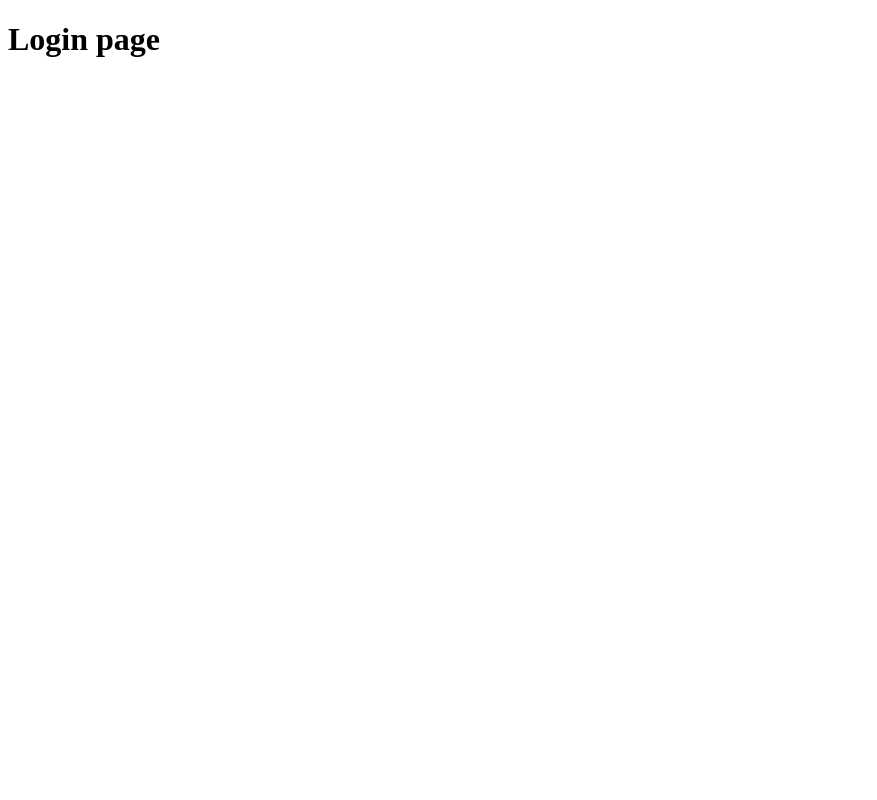
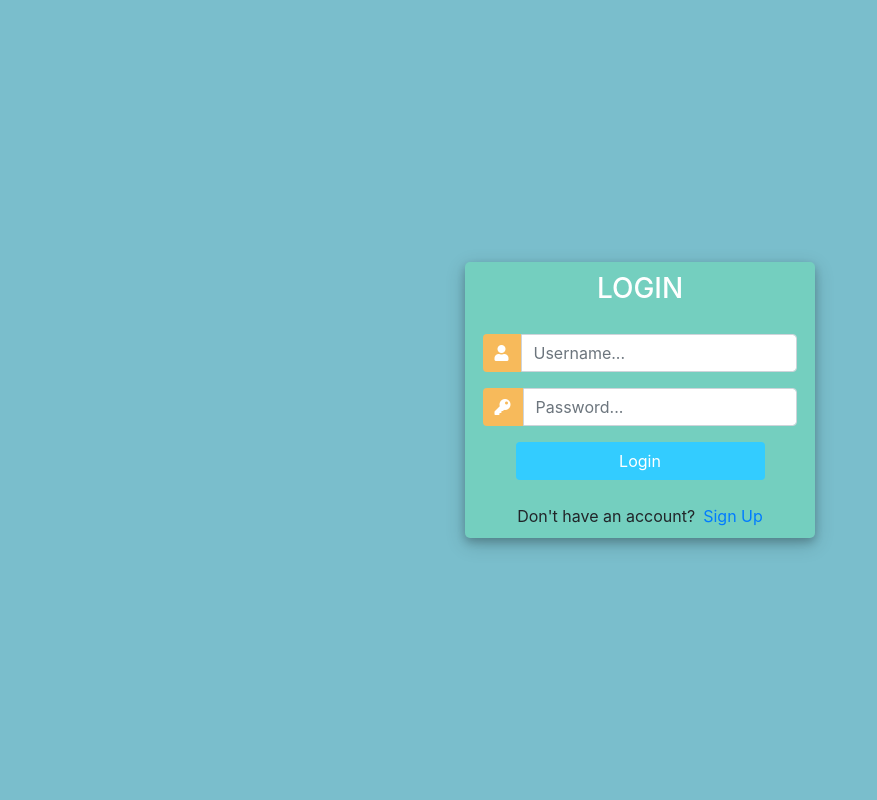
Before and after one commit to Pankajbadgujar1/Mycrm, a Django app: page /login/ in a window 1280 px wide. Before the commit the part shown is almost empty. Shown: the whole page, without its empty margins (0-877 px from the left). Run offline with Django 5.2, Linux system fonts and the light colour scheme; some libraries are stand-ins or nearby versions.

Commit message:
all done

```diff
--- a/account/templates/login.html
+++ b/account/templates/login.html
@@ -1,10 +1,121 @@
+
 <!DOCTYPE html>
-<html lang="en">
+<html>
+
 <head>
-    <meta charset="UTF-8">
-    <title>LoginPage</title>
+	<title>Login</title>
+	<link rel="stylesheet" href="https://stackpath.bootstrapcdn.com/bootstrap/4.1.3/css/bootstrap.min.css" integrity="sha384-MCw98/SFnGE8fJT3GXwEOngsV7Zt27NXFoaoApmYm81iuXoPkFOJwJ8ERdknLPMO" crossorigin="anonymous">
+	<script src="https://ajax.googleapis.com/ajax/libs/jquery/3.3.1/jquery.min.js"></script>
+	<link rel="stylesheet" href="https://use.fontawesome.com/releases/v5.6.1/css/all.css" integrity="sha384-gfdkjb5BdAXd+lj+gudLWI+BXq4IuLW5IT+brZEZsLFm++aCMlF1V92rMkPaX4PP" crossorigin="anonymous">
+
+
+	<style>
+		body,
+		html {
+			margin: 0;
+			padding: 0;
+			height: 100%;
+			background: #7abecc !important;
+		}
+		.user_card {
+			width: 350px;
+			margin-top: auto;
+			margin-bottom: auto;
+			background: #74cfbf;
+			position: relative;
+			display: flex;
+			justify-content: center;
+			flex-direction: column;
+			padding: 10px;
+			box-shadow: 0 4px 8px 0 rgba(0, 0, 0, 0.2), 0 6px 20px 0 rgba(0, 0, 0, 0.19);
+			-webkit-box-shadow: 0 4px 8px 0 rgba(0, 0, 0, 0.2), 0 6px 20px 0 rgba(0, 0, 0, 0.19);
+			-moz-box-shadow: 0 4px 8px 0 rgba(0, 0, 0, 0.2), 0 6px 20px 0 rgba(0, 0, 0, 0.19);
+			border-radius: 5px;
+
+		}
+
+		.form_container {
+			margin-top: 20px;
+		}
+
+		#form-title{
+			color: #fff;
+
+		}
+
+		.login_btn {
+			width: 100%;
+			background: #33ccff !important;
+			color: white !important;
+		}
+		.login_btn:focus {
+			box-shadow: none !important;
+			outline: 0px !important;
+		}
+		.login_container {
+			padding: 0 2rem;
+		}
+		.input-group-text {
+			background: #f7ba5b !important;
+			color: white !important;
+			border: 0 !important;
+			border-radius: 0.25rem 0 0 0.25rem !important;
+		}
+		.input_user,
+		.input_pass:focus {
+			box-shadow: none !important;
+			outline: 0px !important;
+		}
+
+		#messages{
+			background-color: grey;
+			color: #fff;
+			padding: 10px;
+			margin-top: 10px;
+		}
+	</style>
+
 </head>
 <body>
-<h1>Login page</h1>
+	<div class="container h-100">
+		<div class="d-flex justify-content-center h-100">
+			<div class="user_card">
+				<div class="d-flex justify-content-center">
+
+
+					<h3 id="form-title">LOGIN</h3>
+				</div>
+				<div class="d-flex justify-content-center form_container">
+					<form method="POST" action="">
+						<div class="input-group mb-3">
+							<div class="input-group-append">
+								<span class="input-group-text"><i class="fas fa-user"></i></span>
+							</div>
+							<input type="text" name="username" placeholder="Username..." class="form-control">
+						</div>
+						<div class="input-group mb-2">
+							<div class="input-group-append">
+								<span class="input-group-text"><i class="fas fa-key"></i></span>
+							</div>
+								<input type="password" name="password" placeholder="Password..." class="form-control" >
+						</div>
+
+							<div class="d-flex justify-content-center mt-3 login_container">
+				 				<input class="btn login_btn" type="submit" value="Login">
+				   			</div>
+					</form>
+
+				</div>
+
+				<div class="mt-4">
+					<div class="d-flex justify-content-center links">
+						Don't have an account? <a href="{% url 'register' %}" class="ml-2">Sign Up</a>
+					</div>
+
+				</div>
+			</div>
+		</div>
+	</div>
 </body>
+
 </html>
--- a/account/views.py
+++ b/account/views.py
@@ -90,6 +90,10 @@
         form = CreateUserForm(request.POST)
         if form.is_valid():
             form.save()
+            user = form.cleaned_data.get('username')
+
+            messages.success(request, 'Account was created for ', + user)
+            return redirect('login')
     context = {'form': form}
     return render(request, 'register.html', context)
 
```
Also changed, not shown: account/templates/register.html (+17 -19 lines).
